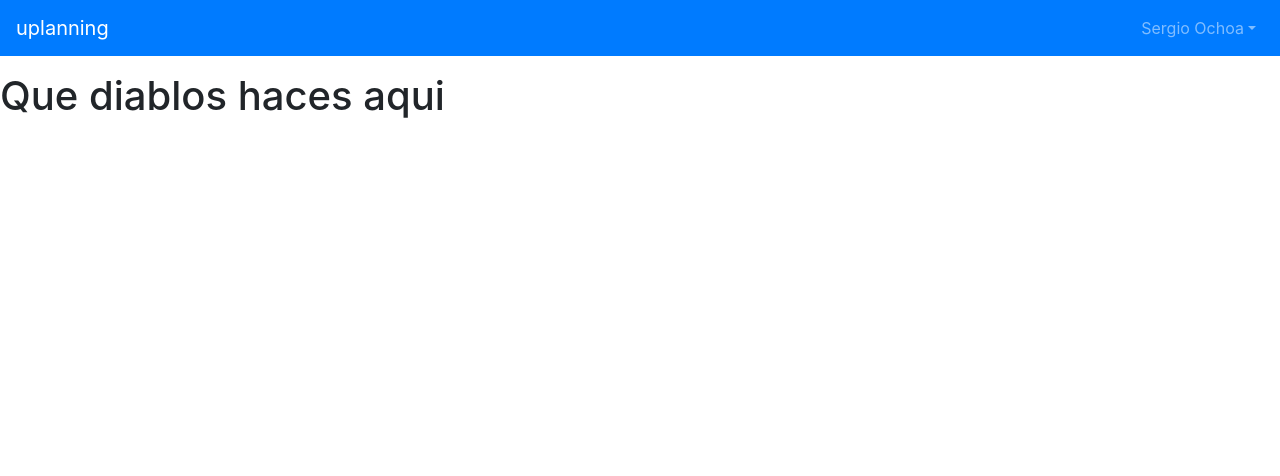
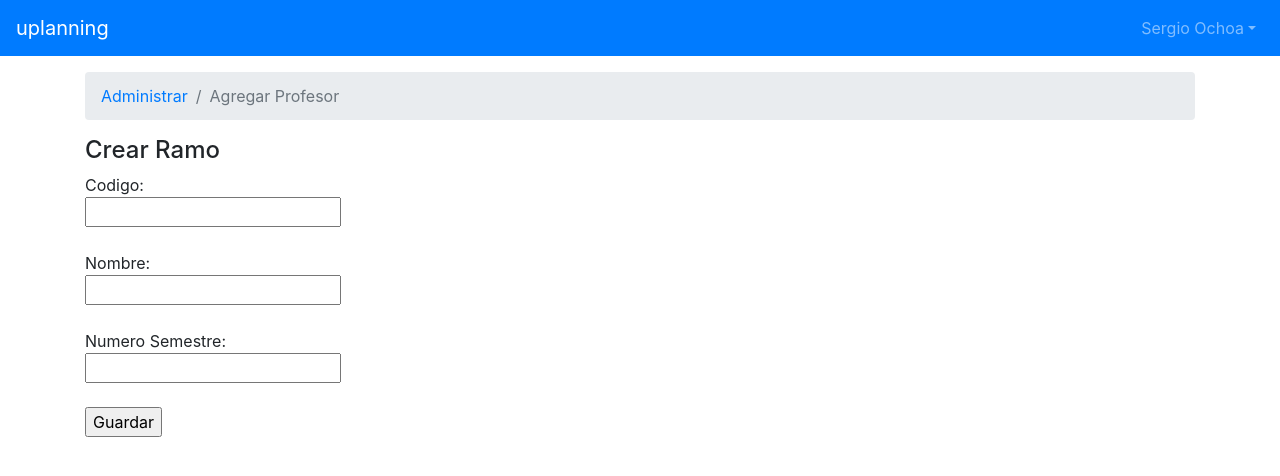
Before and after one commit to danielarayap/uplanning, a React (Create React App) app in the folder uplanning-app/: page /manage/new_ramo in a window 1280 px wide. Shown: the top 476 px of the page. Built offline with nearby package versions, Linux system fonts and the light colour scheme.

Commit message:
Agrega distintas vistas de creacion

```diff
--- a/uplanning-app/src/components/Home.js
+++ b/uplanning-app/src/components/Home.js
@@ -12,6 +12,8 @@ import NewEvaluation from "./NewEvaluation";
 import VisualizeSemester from "./VisualizeSemester";
 import VisualizeCourse from "./VisualizeCourse";
 import ManageEvaluation from "./ManageEvaluation";
+import NewTeacher from "./NewTeacher"
+import NewRamo from "./NewRamo"
 
 const NoMatch = ({ match }) => {
   return (
@@ -50,6 +52,16 @@ export default class Home extends React.Component {
           />
           <Route
             exact
+            path="/manage/new_teacher"
+            component={NewTeacher}
+          />
+          <Route
+            exact
+            path="/manage/new_ramo"
+            component={NewRamo}
+          />
+		      <Route
+            exact
             path="/manage/:year/:semester/:course/:section/view"
             component={VisualizeCourse}
 		      />
@@ -59,7 +71,6 @@ export default class Home extends React.Component {
             component={ManageEvaluation}
           />
           <Route component={NoMatch}/>
-
         </Switch>
       </div>
     );
--- a/uplanning-app/src/components/NewCourse.js
+++ b/uplanning-app/src/components/NewCourse.js
@@ -44,6 +44,7 @@ class NewCourse extends React.Component {
 		            		<option value = "3">CC5401 - Ingenieria de Software II</option>
 		            		<option value = "4">CC6204 - Deep Learning</option>
 		            	</select>
+		            	<a href="/manage/new_ramo"><button type="button">Nuevo Ramo</button></a>
 		            	<br/><br/>
 
 						Seccion: <br/>
@@ -56,6 +57,7 @@ class NewCourse extends React.Component {
 		            		<option value = "2">Aidan Hogan</option>
 		            		<option value = "3">Nancy Hitschfeld</option>
 		            	</select>
+		            	<a href="/manage/new_teacher"><button type="button">Nuevo Profesor</button></a>
 						<br/><br/>
 
 						Descripcion: <br/>
--- /dev/null
+++ b/uplanning-app/src/components/NewRamo.js
@@ -0,0 +1,48 @@
+import React from "react";
+import { Container, Col, Row } from "react-bootstrap";
+import AutoBreadcrumb from "./Breadcrumb";
+
+class NewRamo extends React.Component {
+	constructor(props) {
+		super(props);
+		this.path = window.location.pathname;
+		this.info = {
+		};
+		this.pathNames = [
+			"Administrar",
+			"Agregar Profesor"
+		];
+		this.paths = [
+			"manage",
+			"new_teacher"
+		];
+	}
+
+	render() {
+		return (
+			<main>
+				<AutoBreadcrumb names={this.pathNames} paths={this.paths}/>
+				<Container>
+					<h4>Crear Ramo</h4>
+					<form action="http://localhost:8000/ramos/" method="post">
+		      			Codigo: <br/>
+		      			<input name="code"/>
+		      			<br/><br/>
+
+		      			Nombre: <br/>
+		      			<input name="name"/>
+		      			<br/><br/>
+
+		      			Numero Semestre: <br/>
+		      			<input name="nsemester" type="number" min="1"/>
+		      			<br/><br/>
+						<input type="submit" value="Guardar"/>
+						<br/><br/>
+					</form>
+				</Container>
+			</main>
+		);
+	}
+}
+
+export default NewRamo;
--- /dev/null
+++ b/uplanning-app/src/components/NewTeacher.js
@@ -0,0 +1,40 @@
+import React from "react";
+import { Container, Col, Row } from "react-bootstrap";
+import AutoBreadcrumb from "./Breadcrumb";
+
+class NewTeacher extends React.Component {
+	constructor(props) {
+		super(props);
+		this.path = window.location.pathname;
+		this.info = {
+		};
+		this.pathNames = [
+			"Administrar",
+			"Agregar Profesor"
+		];
+		this.paths = [
+			"manage",
+			"new_teacher"
+		];
+	}
+
+	render() {
+		return (
+			<main>
+				<AutoBreadcrumb names={this.pathNames} paths={this.paths}/>
+				<Container>
+					<h4>Agregar Profesor</h4>
+					<form action="http://localhost:8000/teachers/" method="post">
+						Nombre: <br/>
+				      	<input name="name"/>
+						<br/><br/>
+						<input type="submit" value="Guardar"/>
+						<br/><br/>
+					</form>
+				</Container>
+			</main>
+		);
+	}
+}
+
+export default NewTeacher;
```
Lines whose indentation alone changed are shown as unchanged.
